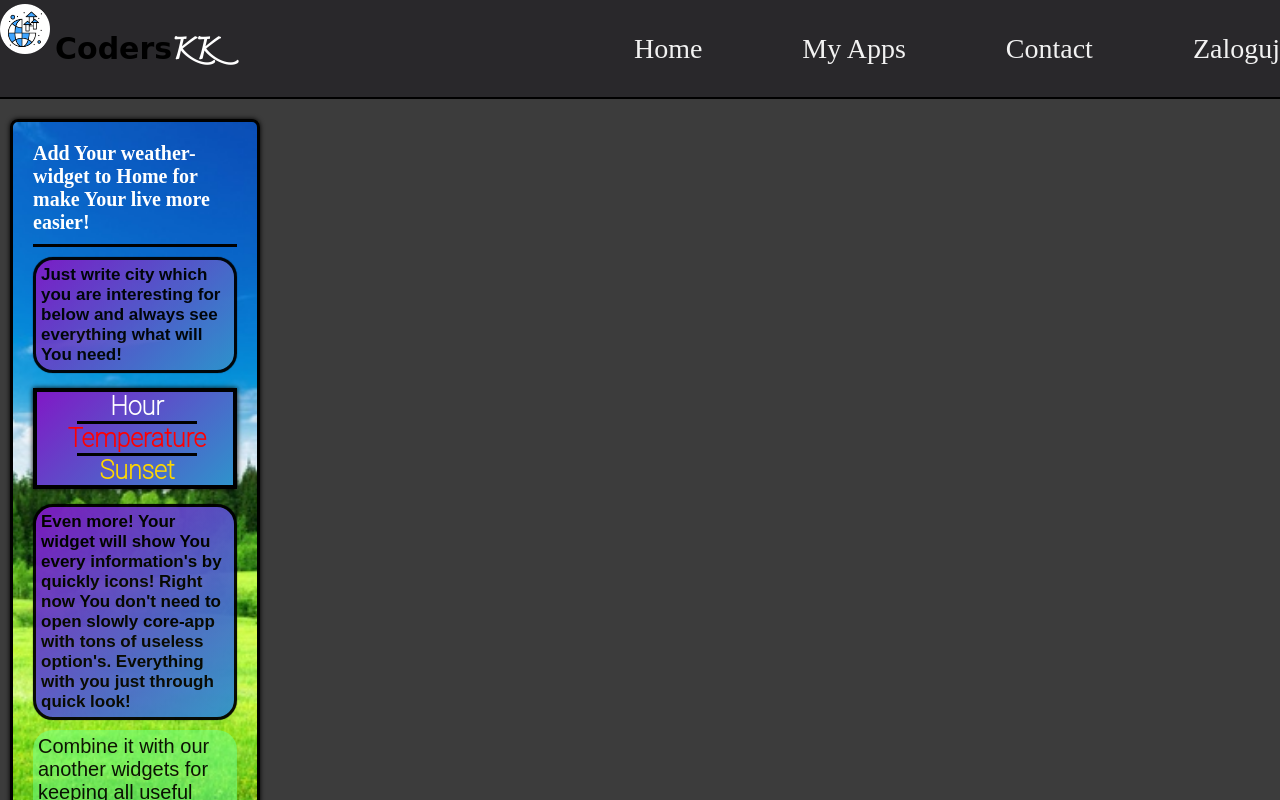
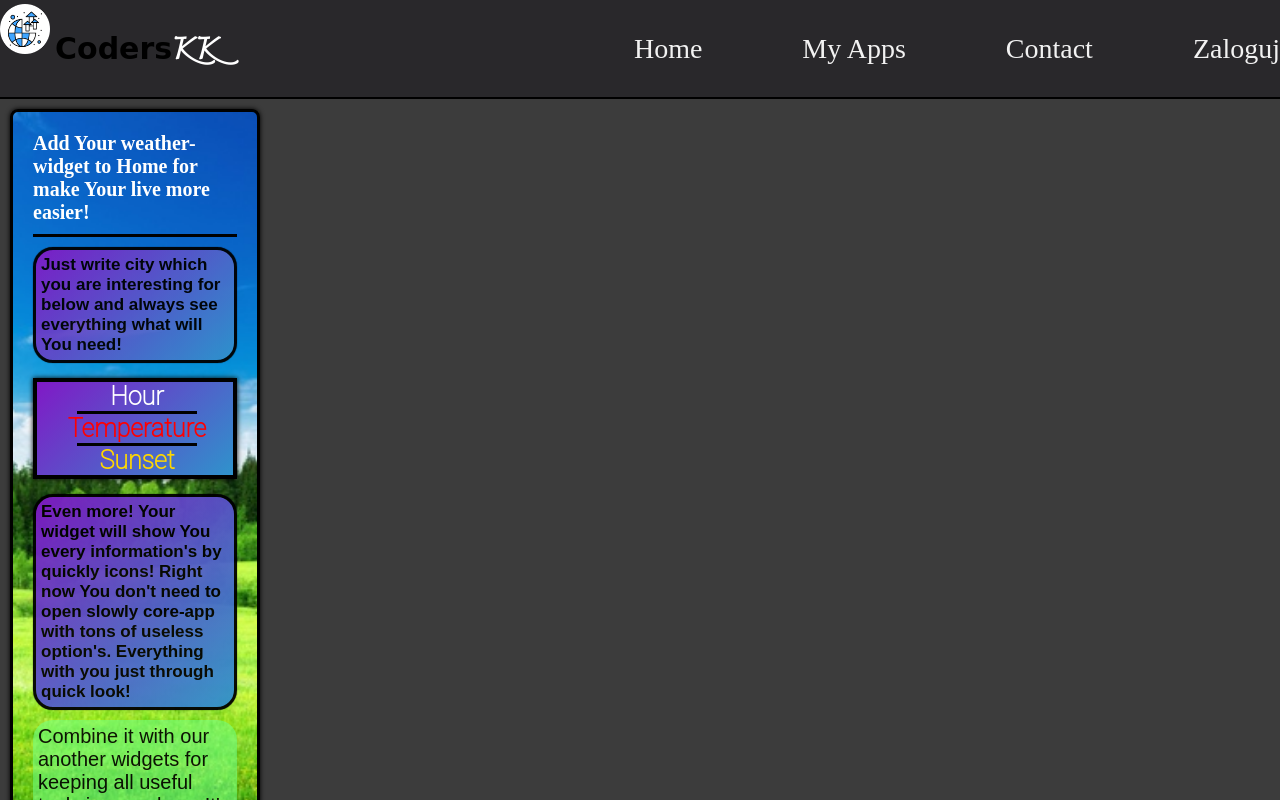
Before and after one commit to Konradk7/react-global-app, a React (Create React App) app: page / in a window 1280 px wide. Built offline with nearby package versions, Linux system fonts and the light colour scheme.

Commit message:
Edit weather / add background

```diff
--- a/src/components/Weather.js
+++ b/src/components/Weather.js
@@ -72,12 +72,17 @@ function Weather(props) {
 
     return (
         <div className='weather-app'>
+            {err ? <h3 className="weather-app__error-message">I don't know this city!</h3>
+                : <WeatherResult city={city} time={time} temp={temp} sun={sun} err={err} remove={handleRemoveItem}/>
+            }
+            {!temp && <WeatherForm value={value} change={handleInputChange} submit={handleCitySubmit} />}
 
-            {!temp && <WeatherForm value={value} change={handleInputChange} submit={handleCitySubmit} />}
-            {err ? <h3 className="weather-app__error-message">I don't know this city!</h3>
-                 : <WeatherResult city={city} time={time} temp={temp} sun={sun} err={err} remove={handleRemoveItem}/>
-            }
+
         </div>
+
+
+
+
     )
 }
 
--- a/src/sass/components/_Home.scss
+++ b/src/sass/components/_Home.scss
@@ -1,6 +1,10 @@
 
 .main {
-  background: $color-main-background-side;
+  //background: $color-main-background-side;
+  background-image: url("../../images/weather.jpg");
+  background-position: center;
+  background-size: contain;
+  //background-repeat: no-repeat;
   height: calc(100vh - 99px);
   overflow: auto;
   .main-container {
@@ -8,6 +12,7 @@
     margin: 0 auto;
     box-shadow: 0 0 10px 0 black;
     background: $color-main-background;
-    height: calc(100vh - 99px);
+    height: auto;
+    min-height: calc(100vh - 110px);
   }
 }
--- a/src/sass/components/_WeatherForm.scss
+++ b/src/sass/components/_WeatherForm.scss
@@ -1,9 +1,9 @@
 .weather-app {
-  padding: toRem(10);
+  padding: 0 toRem(10);
   display: flex;
   width: toRem(250);
   flex-direction: column-reverse;
-
+  //transform: scale(0.95);
 
   &:hover {
     cursor: pointer;
@@ -15,9 +15,10 @@
     background-color: $color-error-message;
     cursor: default;
     font-family: "Droid Sans";
-    padding: toRem(10) toRem(20);
+    padding: toRem(5) toRem(10);
     text-align: center;
     text-transform: uppercase;
+    margin: toRem(5) 0;
   }
 }
 
--- a/src/sass/components/_WeatherResult.scss
+++ b/src/sass/components/_WeatherResult.scss
@@ -3,6 +3,7 @@
   min-width: toRem(189);
   max-width: toRem(189);
   min-height: toRem(145);
+
 
   background-image: $color-weather-container;
   border: toRem(6) solid $color-border-app-boxes;
```
